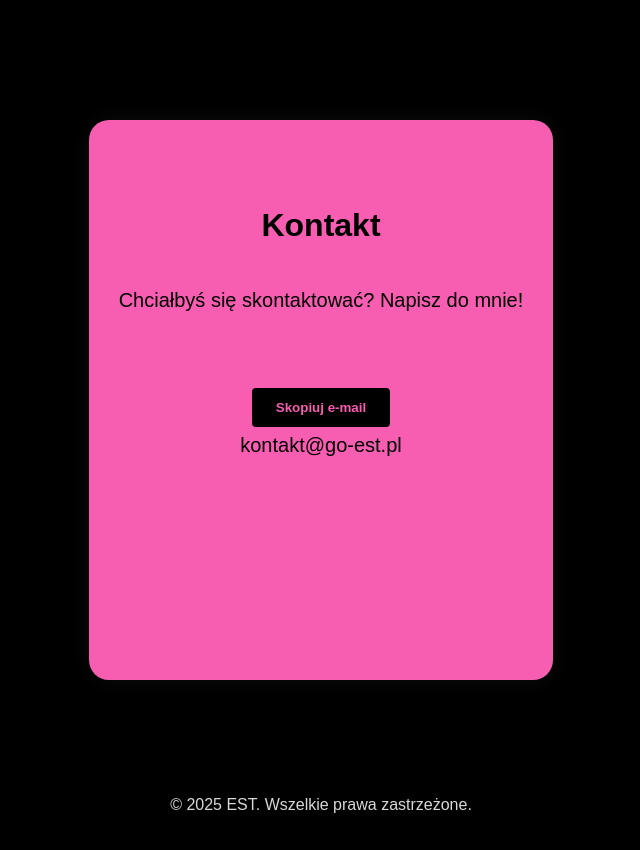
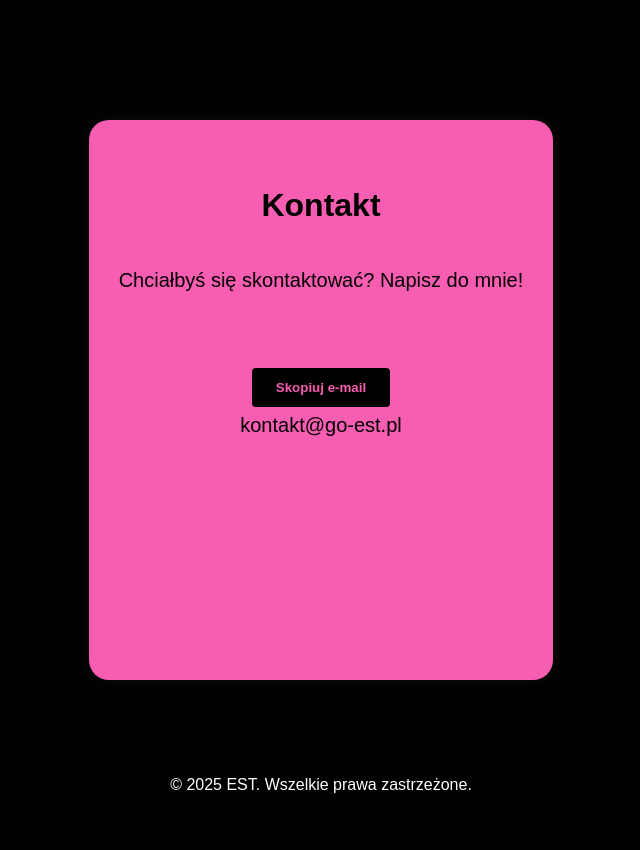
Before and after one commit to go-est/main, a plain HTML site: page index.html in a window 1280 px wide. Shown: the part 1400-2250 px from the top of the page, without its empty margins (319-959 px from the left). After the commit the page ends 2210 px from the top, so only its background shows below. Drawn offline with Linux system fonts and the light colour scheme.

Commit message:
Update style.css

```diff
--- a/style.css
+++ b/style.css
@@ -88,16 +88,26 @@ nav ul li a:hover {
     color: black;
     display: flex;
     flex-direction: column;
-    justify-content: flex-start;
+    justify-content: flex-start;  /* Upewnij się, że zawartość jest wyrównana do góry */
     align-items: center;
     text-align: center;
     box-shadow: 0 0 20px rgba(255, 255, 255, 0.05);
 }
 
+/* Poprawka sekcji "Co to za projekt?" */
 #home.section {
-    padding-top: 25px;
+    padding-top: 40px;  /* Zwiększenie odstępu na górze */
+    padding-bottom: 40px;  /* Dodanie przestrzeni na dole sekcji */
+    margin-top: 80px; /* Zwiększenie przestrzeni między headerem a sekcją */
 }
 
+/* Pozostałe sekcje */
+#ankieta.section, #contact.section {
+    padding-top: 40px;  /* Dostosowanie paddingu do innych sekcji */
+    padding-bottom: 40px;
+}
+
+/* Styl nagłówków w sekcjach */
 .section h2 {
     font-size: 32px;
     margin-bottom: 40px;
@@ -139,14 +149,7 @@ button:hover {
     color: green;
 }
 
-footer {
-    text-align: center;
-    padding: 20px;
-    background-color: #000;
-    color: #D9D9D9;
-}
-
-/* STYLIZACJA KONTAKTY */
+/* KONTAKT – CENTER BUTTON */
 #contact {
     align-items: center;
 }
```
